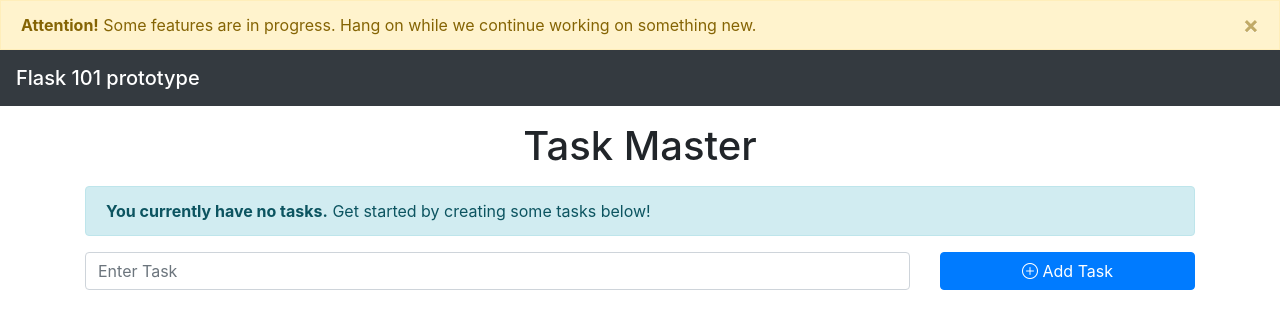
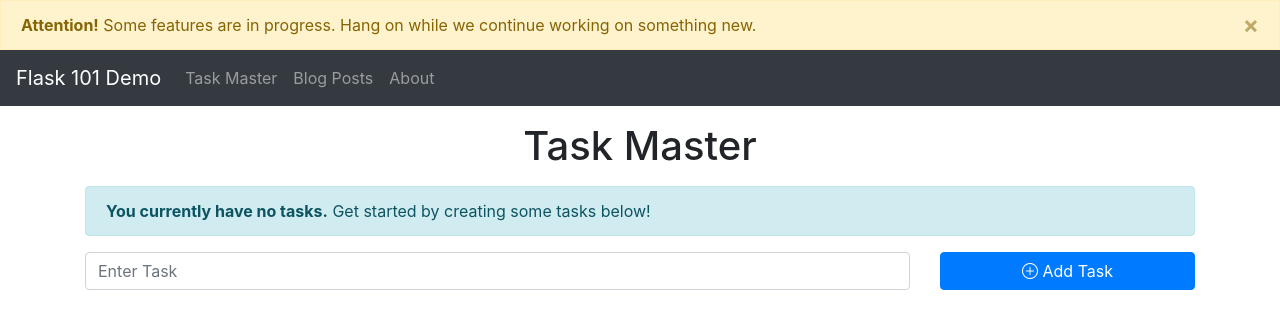
Before and after one commit to jjpormento21/flask-Demo, a Flask app: page / in a window 1280 px wide. Shown: the top 329 px of the page. Run offline with Flask 2, Linux system fonts and the light colour scheme; data that the repository does not hold is empty; some libraries are stand-ins or nearby versions.

Commit message:
initial blog construction

```diff
--- a/app.py
+++ b/app.py
@@ -10,6 +10,7 @@ app.config['SQLALCHEMY_DATABASE_URI'] = 'sqlite:///test.db'
 #tells the app where the database is located
 db = SQLAlchemy(app) #initialize database
 
+#Tables/Entities
 class toDo(db.Model):
     id = db.Column(db.Integer, primary_key = True)
     content = db.Column(db.String(200), nullable = False)
@@ -18,6 +19,15 @@ class toDo(db.Model):
     def __repr__(self):
         return '<Task %r>' % self.id
 
+class BlogPost(db.Model):
+    id = db.Column(db.Integer, primary_key = True)
+    title = db.Column(db.String(50), nullable = False)
+    content = db.Column(db.Text, nullable=False)
+    author = db.Column(db.String(20), nullable=False, default='Anonymous User')
+    datePosted = db.Column(db.DateTime, nullable = False , default =datetime.utcnow)
+
+    def __repr__(self):
+        return 'Blog post' + str(self.id)
 
 @app.route('/', methods=['POST','GET'])
 def index():
@@ -36,18 +46,29 @@ def index():
         tasks = toDo.query.order_by(toDo.dateCreated).all()
         return render_template('index.html', tasks=tasks)#returns homepage
 
-@app.route('/delete/<int:id>')
-def delete(id):
-    taskToDelete = toDo.query.get_or_404(id)
+#Deleting Stuff
+@app.route('/blog_post_delete/<int:id>')
+def blog_post_delete(id):
+    itemToDelete = BlogPost.query.get_or_404(id)
     try:
-        db.session.delete(taskToDelete)
+        db.session.delete(itemToDelete)
+        db.session.commit()
+        return redirect('/blog_posts')
+    except:
+        return 'There was an issue deleting this task'
+
+@app.route('/task_delete/<int:id>')
+def task_delete(id):
+    itemToDelete = toDo.query.get_or_404(id)
+    try:
+        db.session.delete(itemToDelete)
         db.session.commit()
         return redirect('/')
     except:
         return 'There was an issue deleting this task'
 
-@app.route('/update/<int:id>', methods = ['GET', 'POST'])
-def update(id):
+@app.route('/task_update/<int:id>', methods = ['GET', 'POST'])
+def task_update(id):
     task = toDo.query.get_or_404(id)
 
     if request.method == 'POST':
@@ -59,7 +80,23 @@ def update(id):
         except:
             return 'There was an issue updating this task'
     else:
-        return render_template('update.html', task=task)
+        return render_template('task_update.html', task=task)
+
+#Blog Posts
+@app.route('/blog_posts', methods=['GET', 'POST'])
+def posts():
+
+    if request.method == 'POST':
+        post_title = request.form['title']
+        post_content = request.form['content']
+        new_post = BlogPost(title=post_title, content=post_content)
+        db.session.add(new_post)
+        db.session.commit()
+        return redirect('/blog_posts')
+    else:
+        all_posts = BlogPost.query.order_by(BlogPost.datePosted).all()
+        return render_template('posts.html', posts=all_posts)
+
 
 if __name__ == "__main__":
     app.run(debug=True) #if there are errors, it will show on the page
--- a/templates/base.html
+++ b/templates/base.html
@@ -20,8 +20,19 @@
         </button>
     </div>
 
-    <nav class="navbar navbar-dark bg-dark rounded-0">
-        <span class="navbar-brand mb-0 h1">Flask 101 prototype</span>
+    <nav class="navbar navbar-expand-lg navbar-dark bg-dark">
+        <a class="navbar-brand" href="#">Flask 101 Demo</a>
+        <button class="navbar-toggler" type="button" data-toggle="collapse" data-target="#navbarNavAltMarkup"
+            aria-controls="navbarNavAltMarkup" aria-expanded="false" aria-label="Toggle navigation">
+            <span class="navbar-toggler-icon"></span>
+        </button>
+        <div class="collapse navbar-collapse" id="navbarNavAltMarkup">
+            <div class="navbar-nav">
+                <a class="nav-link" href="/">Task Master <span class="sr-only">(current)</span></a>
+                <a class="nav-link" href="/blog_posts">Blog Posts</a>
+                <a href="https://bit.ly/31VUq8t" class="nav-link">About</a>
+            </div>
+        </div>
     </nav>
 
     <script src="https://code.jquery.com/jquery-3.5.1.slim.min.js"
--- a/templates/index.html
+++ b/templates/index.html
@@ -30,8 +30,8 @@
                     <td>{{ task.content }}</td>
                     <td>{{ task.dateCreated.date() }}</td>
                     <td>
-                        <a href="/update/{{task.id}}" class="btn btn-success btn-block"><span class="bi bi-pencil-square"></span> Edit</a>
-                        <a href="/delete/{{task.id}}" class="btn btn-danger btn-block"><span class="bi bi-trash"></span> Delete</a>
+                        <a href="/task_update/{{task.id}}" class="btn btn-success btn-block"><span class="bi bi-pencil-square"></span> Edit</a>
+                        <a href="/task_delete/{{task.id}}" class="btn btn-danger btn-block"><span class="bi bi-trash"></span> Delete</a>
                     </td>
                 </tr>
                 {% endfor %}
--- a/templates/update.html
+++ b/templates/task_update.html
@@ -13,7 +13,7 @@
         <h2 class="text-center">Update Tasks</h2>
 
 
-        <form action="/update/{{task.id}}" class="needs-validation" method="POST" novalidate>
+        <form action="/task_update/{{task.id}}" class="needs-validation" method="POST" novalidate>
             <div class="row">
                 <div class="col-lg-8">
                     <input type="text" class="form-control mb-3" name="content" id="content" value="{{task.content}}" autocomplete="off">
```
Also changed, not shown: templates/posts.html (added, +35 -0 lines), test.db.
